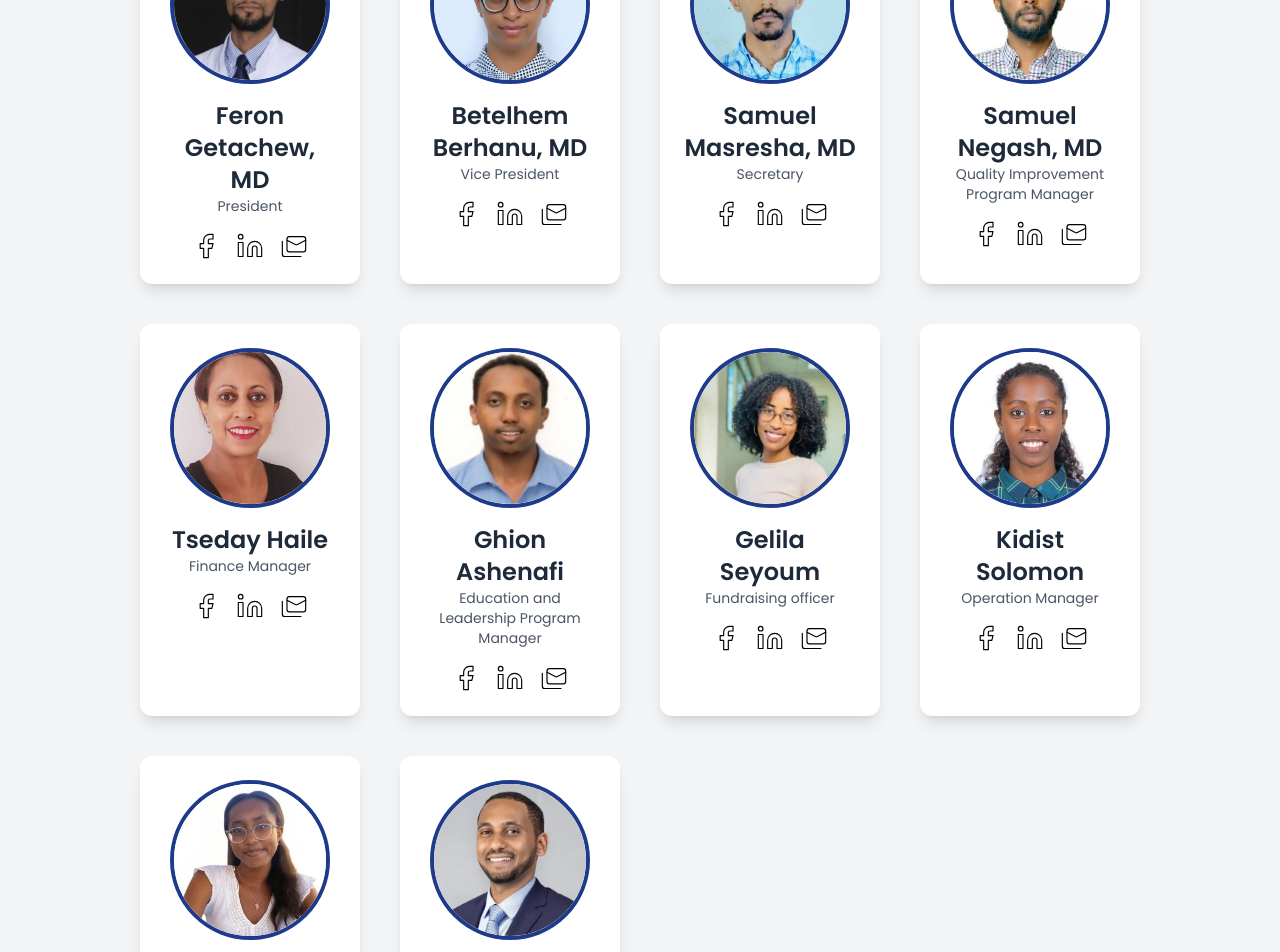
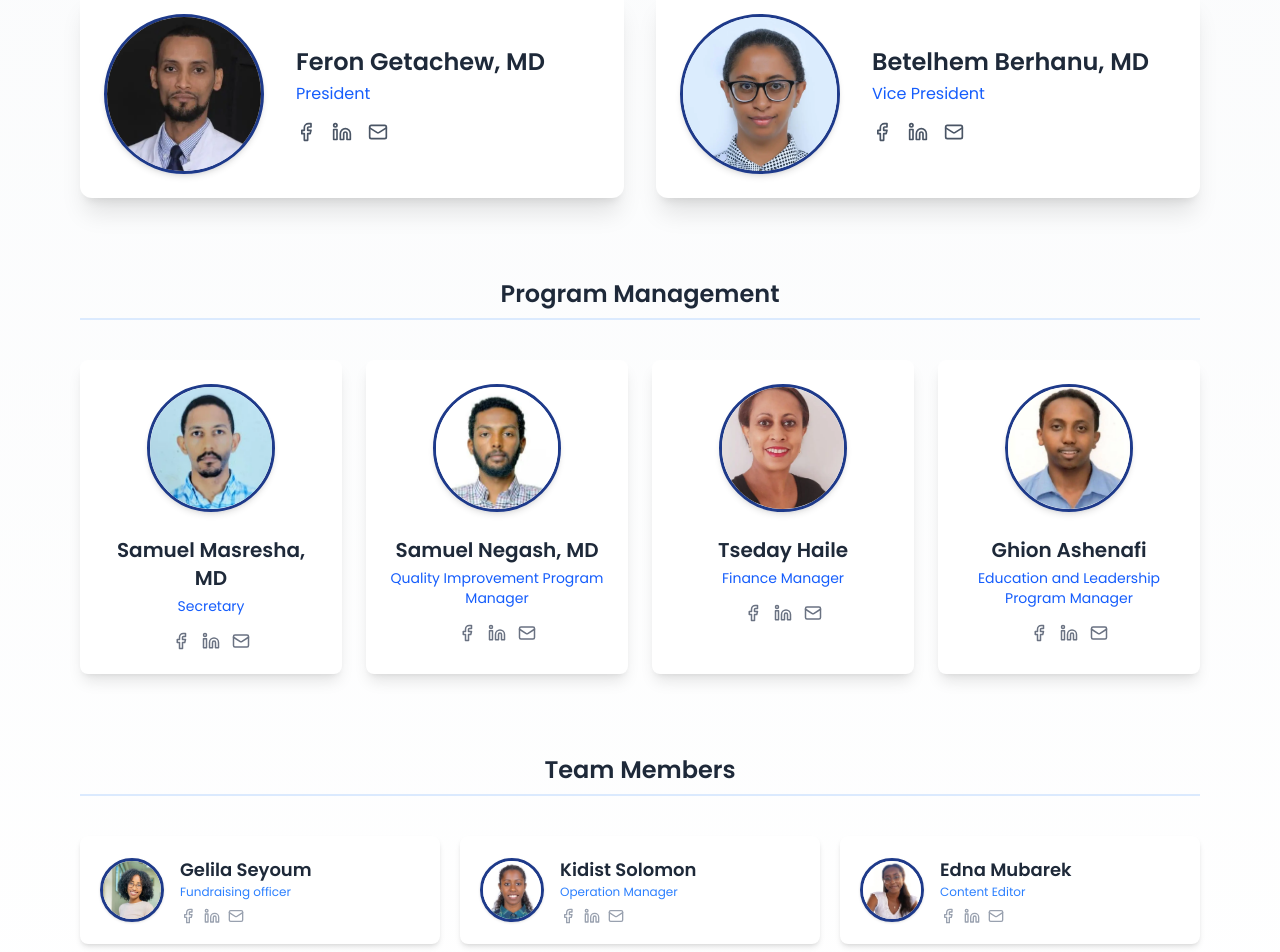
Before and after one commit to dagimgetaw/Help-Ethiopia-Website, a React (Vite) app in the folder frontend/: page /our-team in a window 1280 px wide. Shown: the part 460-1412 px from the top of the page. Built offline with nearby package versions, Linux system fonts and the light colour scheme.

Commit message:
style: change the team display to hirarchy

```diff
--- a/frontend/src/Components/Team/Team.jsx
+++ b/frontend/src/Components/Team/Team.jsx
@@ -1,56 +1,189 @@
-import { Facebook, Linkedin, Mails } from "lucide-react";
+import { Facebook, Linkedin, Mail } from "lucide-react";
 import teamData from "./People";
 
 export default function Team() {
+  const leadership = teamData.slice(0, 2); // President & VP
+  const managers = teamData.slice(2, 6); // Next 4 managers
+  const officers = teamData.slice(6); // Remaining team members
+
   return (
-    <div className="pt-30 pb-15 pl-10 pr-5 md:px-12 lg:px-20 xl:px-35 bg-gray-100 font-text">
+    <div className="py-16 pt-30 px-5 md:px-12 lg:px-20 bg-gradient-to-b from-gray-50 to-white font-text">
+      <div className="max-w-6xl mx-auto">
+        <div className="text-center mb-16">
           <h2 className="text-3xl md:text-4xl xl:text-5xl font-semibold mt-4 text-center text-gray-800">
-        Meet Our Team!
+            Our Dedicated Team
           </h2>
-      <p className="text-center pt-10 text-md md:text-lg leading-8 md:leading-9 font-text mx-auto">
-        HELP Ethiopia is run fully by volunteer professionals with different
-        backgrounds, sharing a common goal. We are passionate and dedicated to
-        making a positive impact in our community.
+          <div className="w-20 h-1 mt-3 bg-gray-800 mx-auto mb-6"></div>
+          <p className="text-center pt-2 text-md md:text-lg leading-8 md:leading-9 font-text mx-auto">
+            HELP Ethiopia is powered by passionate professionals from diverse
+            backgrounds, united in our mission to create lasting change in our
+            communities.
           </p>
-      <div className="mt-16 grid grid-cols-1 sm:grid-cols-2 md:grid-cols-3 lg:grid-cols-4 gap-10 pb-20">
-        {teamData.map((team) => (
+        </div>
+
+        {/* Leadership Tier */}
+        <div className="mb-20">
+          <h3 className="text-2xl font-bold text-gray-800 mb-10 text-center border-b-2 border-blue-100 pb-2">
+            Executive Leadership
+          </h3>
+          <div className="grid grid-cols-1 md:grid-cols-2 gap-8">
+            {leadership.map((member, index) => (
               <div
-            key={team.name}
-            className="bg-white shadow-lg rounded-xl overflow-hidden text-center p-6 transition-transform duration-300 hover:scale-105"
+                key={index}
+                className="bg-white rounded-xl shadow-xl overflow-hidden transition-all duration-300 hover:shadow-2xl"
               >
+                <div className="p-6 flex flex-col md:flex-row items-center">
+                  <div className="relative group">
                     <img
-              src={team.image}
-              alt={`Help Ethiopia ${team.name} image`}
+                      src={member.image}
+                      alt={member.name}
                       loading="lazy"
-              className="w-40 h-40 mx-auto rounded-full object-cover border-4 border-[#1E3A8A]"
+                      className="w-32 h-32 md:w-40 md:h-40 rounded-full object-cover border-3 border-[#1E3A8A] shadow-md transition-all"
                     />
-            <h3 className="mt-4 text-2xl font-text font-semibold text-gray-800">
-              {team.name}
+                    <div className="absolute inset-0 rounded-full bg-blue-600 opacity-0 group-hover:opacity-10 transition-opacity"></div>
+                  </div>
+                  <div className="mt-6 md:mt-0 md:ml-8 text-center md:text-left">
+                    <h3 className="text-2xl font-bold text-gray-800">
+                      {member.name}
                     </h3>
-            <p className="text-gray-600 text-sm font-text">{team.position}</p>
-            <div className="flex justify-center gap-4 mt-4 text-[#1E3A8A] text-xl">
-              <Facebook
-                className="cursor-pointer"
-                size={28}
-                color="#000000"
-                strokeWidth={1}
-              />
-              <Linkedin
-                className="cursor-pointer"
-                size={28}
-                color="#000000"
-                strokeWidth={1}
-              />
-              <Mails
-                className="cursor-pointer"
-                size={28}
-                color="#000000"
-                strokeWidth={1}
-              />
+                    <p className="text-blue-600 font-medium mt-1">
+                      {member.position}
+                    </p>
+                    <div className="flex justify-center md:justify-start gap-4 mt-4">
+                      <a
+                        href={member.facebook}
+                        className="text-gray-600 hover:text-blue-600 transition-colors"
+                      >
+                        <Facebook size={20} />
+                      </a>
+                      <a
+                        href={member.linkedin}
+                        className="text-gray-600 hover:text-blue-600 transition-colors"
+                      >
+                        <Linkedin size={20} />
+                      </a>
+                      <a
+                        href={`mailto:${member.gmail}`}
+                        className="text-gray-600 hover:text-blue-600 transition-colors"
+                      >
+                        <Mail size={20} />
+                      </a>
+                    </div>
+                  </div>
                 </div>
               </div>
             ))}
           </div>
         </div>
+
+        {/* Management Tier */}
+        <div className="mb-20">
+          <h3 className="text-2xl font-bold text-gray-800 mb-10 text-center border-b-2 border-blue-100 pb-2">
+            Program Management
+          </h3>
+          <div className="grid grid-cols-1 sm:grid-cols-2 lg:grid-cols-4 gap-6">
+            {managers.map((member, index) => (
+              <div
+                key={index}
+                className="bg-white rounded-lg shadow-lg overflow-hidden transition-all duration-300 hover:shadow-xl hover:-translate-y-1"
+              >
+                <div className="p-6">
+                  <div className="relative group mx-auto w-32 h-32">
+                    <img
+                      src={member.image}
+                      alt={member.name}
+                      loading="lazy"
+                      className="w-full h-full rounded-full object-cover border-3 border-[#1E3A8A] shadow-md transition-all"
+                    />
+                  </div>
+                  <div className="mt-6 text-center">
+                    <h3 className="text-xl font-bold text-gray-800">
+                      {member.name}
+                    </h3>
+                    <p className="text-blue-600 text-sm font-medium mt-1">
+                      {member.position}
+                    </p>
+                    <div className="flex justify-center gap-3 mt-4">
+                      <a
+                        href={member.facebook}
+                        className="text-gray-500 hover:text-blue-600 transition-colors"
+                      >
+                        <Facebook size={18} />
+                      </a>
+                      <a
+                        href={member.linkedin}
+                        className="text-gray-500 hover:text-blue-600 transition-colors"
+                      >
+                        <Linkedin size={18} />
+                      </a>
+                      <a
+                        href={`mailto:${member.gmail}`}
+                        className="text-gray-500 hover:text-blue-600 transition-colors"
+                      >
+                        <Mail size={18} />
+                      </a>
+                    </div>
+                  </div>
+                </div>
+              </div>
+            ))}
+          </div>
+        </div>
+
+        {/* Team Members Tier */}
+        <div>
+          <h3 className="text-2xl font-bold text-gray-800 mb-10 text-center border-b-2 border-blue-100 pb-2">
+            Team Members
+          </h3>
+          <div className="grid grid-cols-1 sm:grid-cols-2 lg:grid-cols-3 gap-5">
+            {officers.map((member) => (
+              <div
+                key={member.name}
+                className="bg-white rounded-lg shadow-md overflow-hidden transition-all duration-300 hover:shadow-lg"
+              >
+                <div className="p-5 flex items-center">
+                  <div className="relative group">
+                    <img
+                      src={member.image}
+                      alt={member.name}
+                      loading="lazy"
+                      className="w-16 h-16 rounded-full object-cover border-3 border-[#1E3A8A] shadow-sm"
+                    />
+                  </div>
+                  <div className="ml-4">
+                    <h3 className="text-lg font-semibold text-gray-800">
+                      {member.name}
+                    </h3>
+                    <p className="text-blue-500 text-xs font-medium">
+                      {member.position}
+                    </p>
+                    <div className="flex gap-2 mt-2">
+                      <a
+                        href={member.facebook}
+                        className="text-gray-400 hover:text-blue-600 transition-colors"
+                      >
+                        <Facebook size={16} />
+                      </a>
+                      <a
+                        href={member.linkedin}
+                        className="text-gray-400 hover:text-blue-600 transition-colors"
+                      >
+                        <Linkedin size={16} />
+                      </a>
+                      <a
+                        href={`mailto:${member.gmail}`}
+                        className="text-gray-400 hover:text-blue-600 transition-colors"
+                      >
+                        <Mail size={16} />
+                      </a>
+                    </div>
+                  </div>
+                </div>
+              </div>
+            ))}
+          </div>
+        </div>
+      </div>
+    </div>
   );
 }
```
Lines whose indentation alone changed are shown as unchanged.
